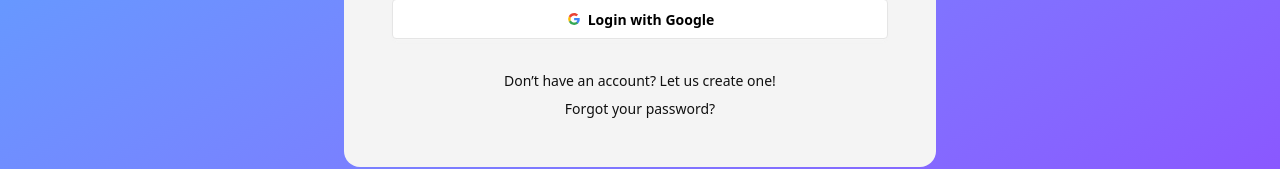
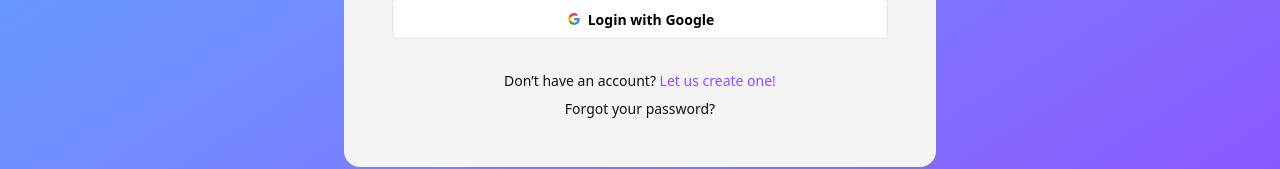
Before and after one commit to carloangeloch/BloopTask, a React (Vite) app in the folder frontend/: page /login in a window 1280 px wide. Shown: the part 541-710 px from the top of the page. Built offline with nearby package versions, Linux system fonts and the light colour scheme; no server answers.

Commit message:
update(auth): Replace Dropbox component to BT component

```diff
--- a/frontend/src/pages/auth/LoginPage.tsx
+++ b/frontend/src/pages/auth/LoginPage.tsx
@@ -5,8 +5,8 @@ import { useLogin } from "../../hooks/auth";
 import { emailValidate } from "../../utils/emailValidate";
 import { useAuthStore } from "../../store/authStore";
 import { BsArrowLeft } from "react-icons/bs";
-import DropboxImage from "../../components/DropboxImage";
 import AnimInput from "../../components/AnimInput";
+import BloopTaskLogo from "../../components/BloopTaskLogo";
 
 const LoginPage = () => {
   const { mutate: login } = useLogin();
@@ -59,11 +59,7 @@ const LoginPage = () => {
         >
           <div id="welcome-name">
             <div className="flex flex-col items-center gap-4 p-4">
-              <DropboxImage
-                src="https://www.dropbox.com/scl/fi/5rvp0lw5ymrrckk73ixg2/bt-transparent.png?rlkey=489xd0owh8gjbyyaxdpsm74ci&st=oo7ojmxg&dl=0"
-                alt="blooptask icon"
-                className="w-24"
-              />
+              <BloopTaskLogo className="w-24" />
               <h3 className="text-xl">Welcome to BloopTask</h3>
             </div>
           </div>
@@ -146,7 +142,7 @@ const LoginPage = () => {
           <div className="text-center mt-8 text-sm">
             <p>
               Don’t have an account?{" "}
-              <span className="hover:text-brand-purple hover:underline hover:underline-offset-4 cursor-pointer">
+              <span className="text-brand-purple hover:underline hover:underline-offset-4 cursor-pointer">
                 Let us create one!
               </span>
             </p>
```
